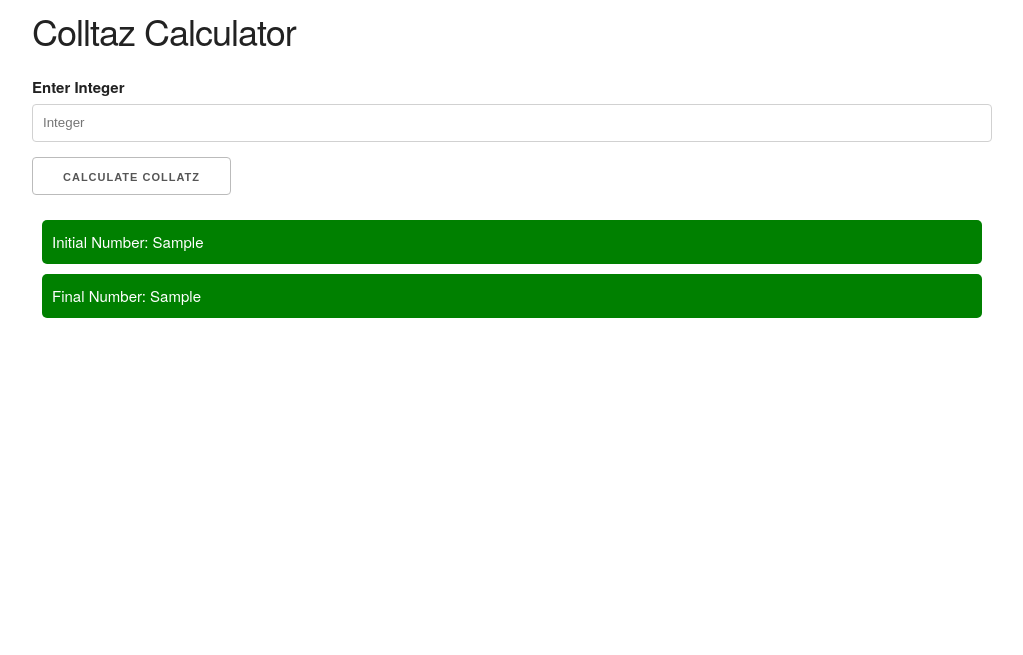
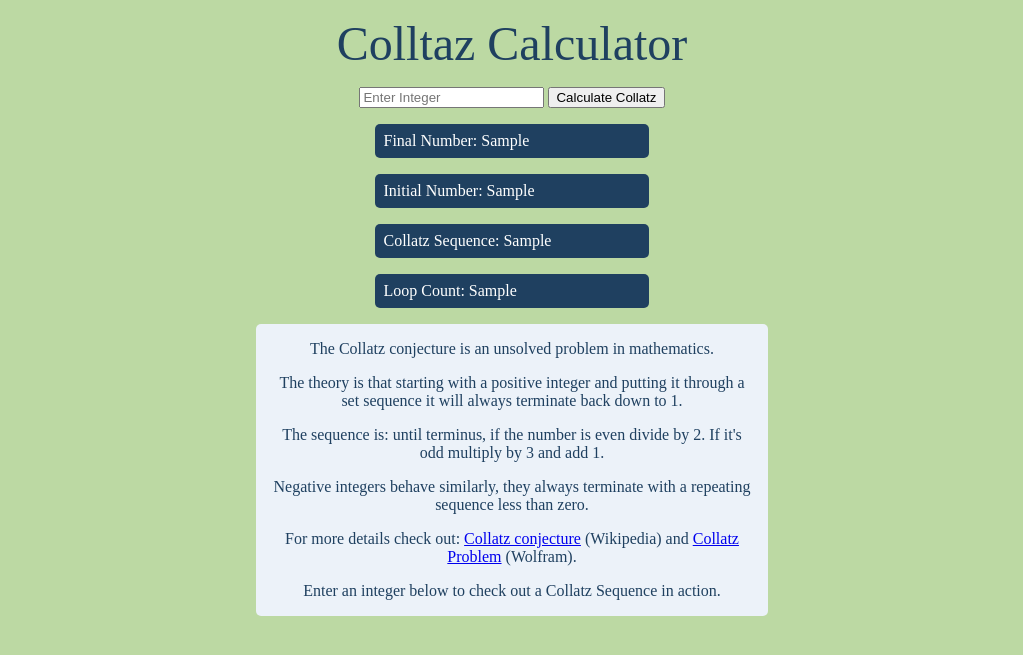
Before and after one commit to tacolim/collatz, a Flask app: template templates/app.html in a window 1280 px wide. Shown: the top 655 px of the page, without its empty margins (128-1151 px from the left). Run offline with Flask 2, Linux system fonts and the light colour scheme; the template is opened without the code that fills it: most values are stand-ins (such as "Sample title", 1, 10 or a date in 2020).

Commit message:
working simple concept

```diff
--- a/app.py
+++ b/app.py
@@ -3,6 +3,7 @@ from flask import Flask, render_template, request
 from collatz import Collatz
 
 app = Flask(__name__)
+app.config['SEND_FILE_MAX_AGE_DEFAULT'] = 0
 
 @app.route('/')
 def main():
@@ -16,10 +17,11 @@ def send():
         thisCollatz = Collatz(num1)
         thisCollatz.collatz()
         initialNumberString = str(thisCollatz.getInitialNumber())
-        # numNowListString = thisCollatz.getNumberNowList()
-        # loopCountString = str(thisCollatz.getLoopCount())
+        numNowListString = thisCollatz.getNumberNowList()
+        loopCountString = str(thisCollatz.getLoopCount())
         finalNumString = str(thisCollatz.getFinalNumber())
-        return render_template('app.html', collatzNumInitial=initialNumberString, collatzNumFinal=finalNumString)
+        return render_template('app.html', collatzNumInitial=initialNumberString, collatzList=numNowListString,
+                               collatzLoop=loopCountString, collatzNumFinal=finalNumString)
 
         # num2 = request.form['num2']
         # operation = request.form['operation']
--- a/collatz.py
+++ b/collatz.py
@@ -32,6 +32,7 @@ class Collatz:
 
         self.loopCount = count
         self.final = int(numberNow)
+        self.numberNowList.append(int(numberNow))
 
     def getInitialNumber(self):
         return self.initialNumber
--- /dev/null
+++ b/static/styles/style.css
@@ -0,0 +1,40 @@
+body {
+    margin: 0;
+    padding: 0;
+    background-color: #bcd9a3;
+    display: flex;
+    flex-direction: column;
+    justify-content: center;
+    align-content: center;
+}
+
+.title {
+    display: flex;
+    justify-content: center;
+    color: #1f4060;
+    font-size: 6vh;
+    padding: 2vh 0vh;
+}
+
+.definition {
+color: #1f4060;
+    background: #ecf2f9;
+    width: 60vh;
+    align-self: center;
+    padding: 0vh 2vh;
+    text-align: center;
+    border-radius: 5px;
+}
+
+.collatzContent {
+    display: flex;
+    justify-content: center;
+}
+
+.alert {
+    background: #1f4060;
+    padding: 0.5rem;
+    border-radius: 5px;
+    color: white;
+    margin: 1rem;
+}
--- a/templates/app.html
+++ b/templates/app.html
@@ -5,62 +5,50 @@
     <meta name="viewport" content="width=device-width, initial-scale=1.0" />
     <meta http-equiv="X-UA-Compatible" content="ie=edge" />
     <title>Collatz Calculator</title>
-    <link
-      rel="stylesheet"
-      href="https://cdnjs.cloudflare.com/ajax/libs/skeleton/2.0.4/skeleton.min.css"
-    />
-
-    <style>
-      .alert {
-        background: green;
-        padding: 1rem;
-        border-radius: 5px;
-        color: white;
-        margin: 1rem;
-      }
-    </style>
+    <link rel= "stylesheet" type= "text/css" href= "{{ url_for('static',filename='styles/style.css') }}">
+<!--    the below is how you link to a JS script which also needs to live in static folder-->
+<!--    <script src="{{ url_for('static',filename='javascriptFileName.js') }}"> </script>-->
   </head>
   <body>
-    <div class="container">
-      <h3>Colltaz Calculator</h3>
+    <div class="title">
+      Colltaz Calculator
     </div>
 
     <!-- Form -->
-    <div class="container">
+    <div class="collatzContent">
       <form action="/send" method="POST">
-        <label for="Number">Enter Integer</label>
         <input
           type="text"
-          placeholder="Integer"
-          class="u-full-width"
+          placeholder="Enter Integer"
           name="num1"
         />
-
-<!--        <label for="Number Two">Second Number</label>-->
-<!--        <input-->
-<!--          type="text"-->
-<!--          placeholder="Second Number"-->
-<!--          class="u-full-width"-->
-<!--          name="num2"-->
-<!--        />-->
-
-<!--        <label for="Operation">Operation</label>-->
-<!--        <select class="u-full-width" name="operation">-->
-<!--          <option value="add">Add</option>-->
-<!--          <option value="subtract">Subtract</option>-->
-<!--          <option value="multiply">Multiply</option>-->
-<!--          <option value="divide">Divide</option>-->
-<!--        </select>-->
-
         <input type="submit" value="Calculate Collatz" id="calc_btn" />
         <br />
+        <div class="alert">
+          Final Number: {{ collatzNumFinal }}
+        </div>
         <div class="alert">
           Initial Number: {{ collatzNumInitial }}
         </div>
         <div class="alert">
-          Final Number: {{ collatzNumFinal }}
+          Collatz Sequence: {{ collatzList }}
+        </div>
+        <div class="alert">
+          Loop Count: {{ collatzLoop }}
         </div>
       </form>
     </div>
+
+    <div class="definition">
+        <p>The Collatz conjecture is an unsolved problem in mathematics.</p>
+        <p>The theory is that starting with a positive integer and putting it through a set sequence it will always terminate back down to 1.</p>
+        <p>The sequence is: until terminus, if the number is even divide by 2. If it's odd multiply by 3 and add 1.</p>
+        <p>Negative integers behave similarly, they always terminate with a repeating sequence less than zero.</p>
+        <p>For more details check out:
+          <a href="https://en.wikipedia.org/wiki/Collatz_conjecture" target="_blank">Collatz conjecture</a> (Wikipedia)
+          and <a href="https://mathworld.wolfram.com/CollatzProblem.html" target="_blank">Collatz Problem</a> (Wolfram).
+        </p>
+        <p>Enter an integer below to check out a Collatz Sequence in action.</p>
+    </div>
   </body>
 </html>
```
